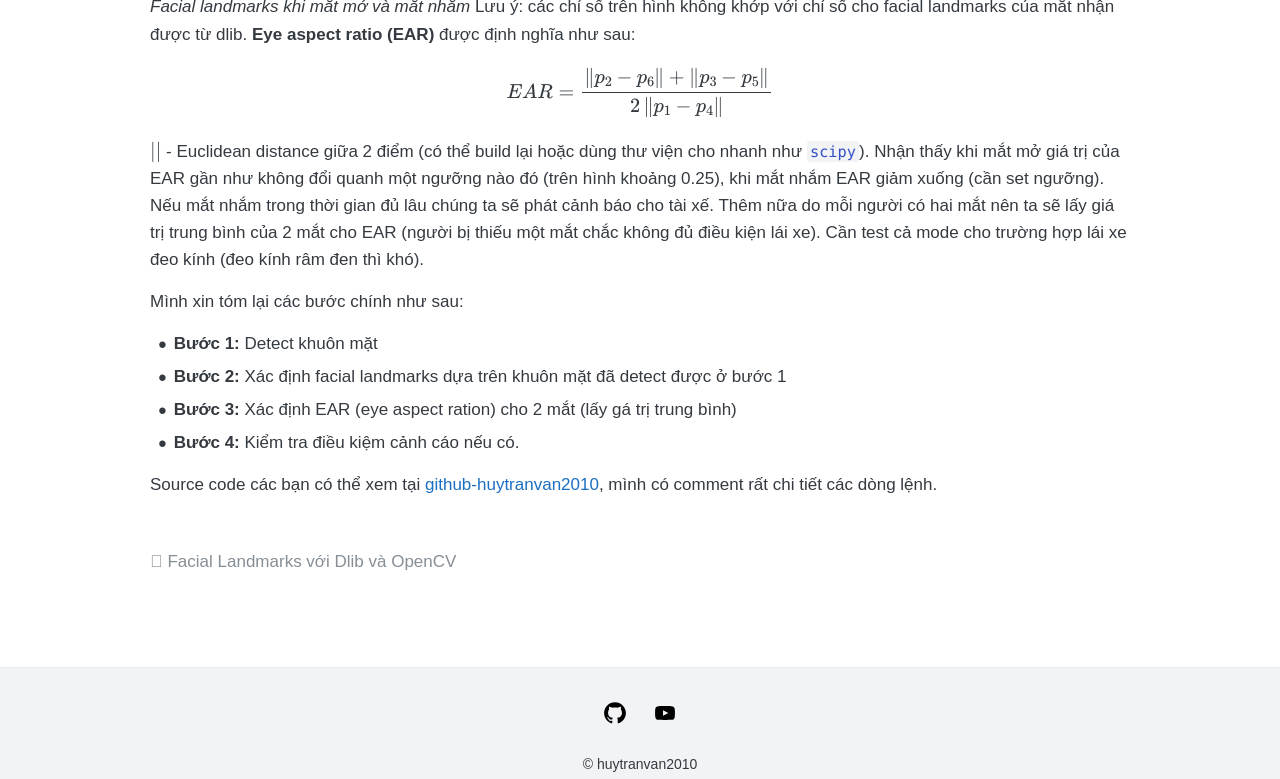
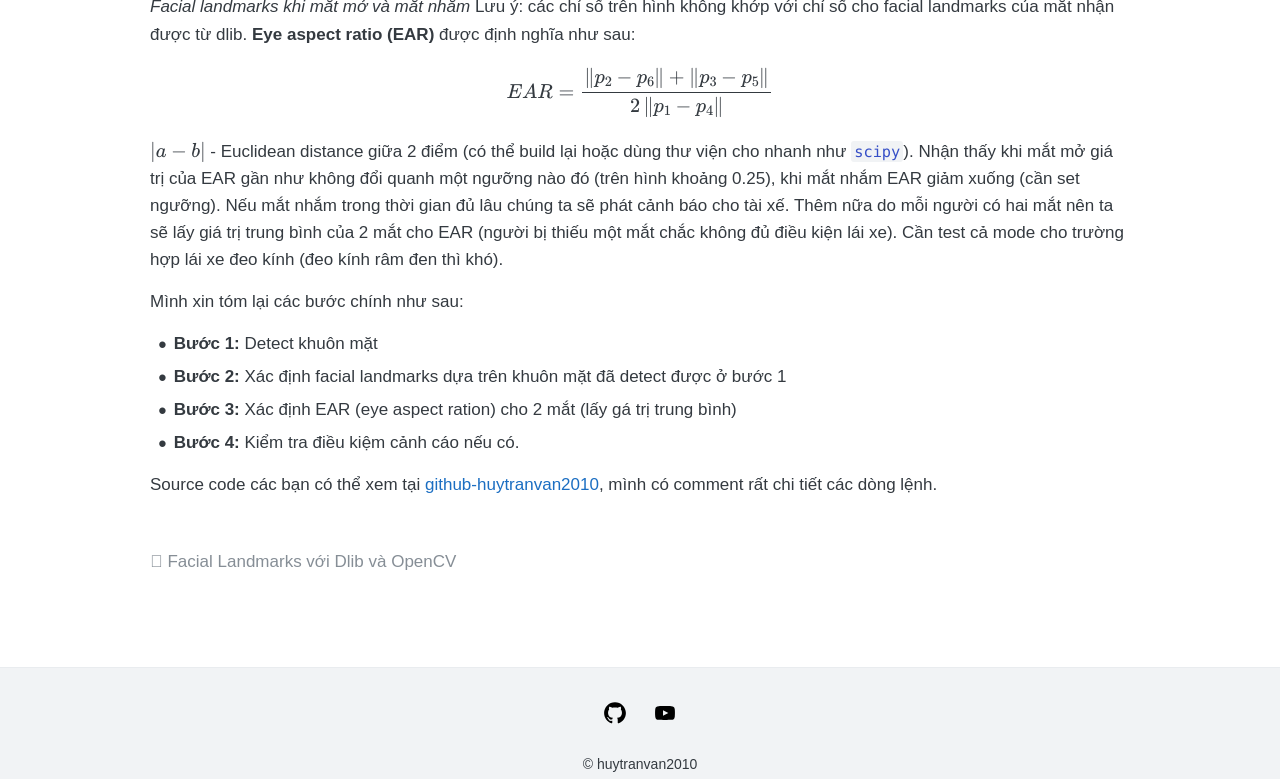
Before and after one commit to huytranvan2010/huytranvan2010.github.io, a Jekyll site: the page built from _posts/2021-07-11-Drowsiness-Detection.md, in a window 1280 px wide and 900 px high, scrolled down 970 px, cut to the strip 121-900 px from the top of the window. Built offline with Jekyll 4.4.1, drawn with Linux system fonts in a browser that asks for light colours.

```diff
--- a/_posts/2021-07-11-Drowsiness-Detection.md
+++ b/_posts/2021-07-11-Drowsiness-Detection.md
@@ -21,7 +21,7 @@ Lưu ý: các chỉ số trên hình không khớp với chỉ số cho facial l
 
 $$ EAR = \frac{\left\|p_2 - p_6 \right\| + \left\|p_3 - p_5 \right\|}{2\left\|p_1 - p_4 \right\|} $$
 
-$\left\| \right\|$ - Euclidean distance giữa 2 điểm (có thể build lại hoặc dùng thư viện cho nhanh như `scipy`).
+$\left\| a - b\right\|$ - Euclidean distance giữa 2 điểm (có thể build lại hoặc dùng thư viện cho nhanh như `scipy`).
 Nhận thấy khi mắt mở giá trị của EAR gần như không đổi quanh một ngưỡng nào đó (trên hình khoảng 0.25), khi mắt nhắm EAR giảm xuống (cần set ngưỡng). Nếu mắt nhắm trong thời gian đủ lâu chúng ta sẽ phát cảnh báo cho tài xế. Thêm nữa do mỗi người có hai mắt nên ta sẽ lấy giá trị trung bình của 2 mắt cho EAR (người bị thiếu một mắt chắc không đủ điều kiện lái xe). Cần test cả mode cho trường hợp lái xe đeo kính (đeo kính râm đen thì khó).
 
 Mình xin tóm lại các bước chính như sau:
```
